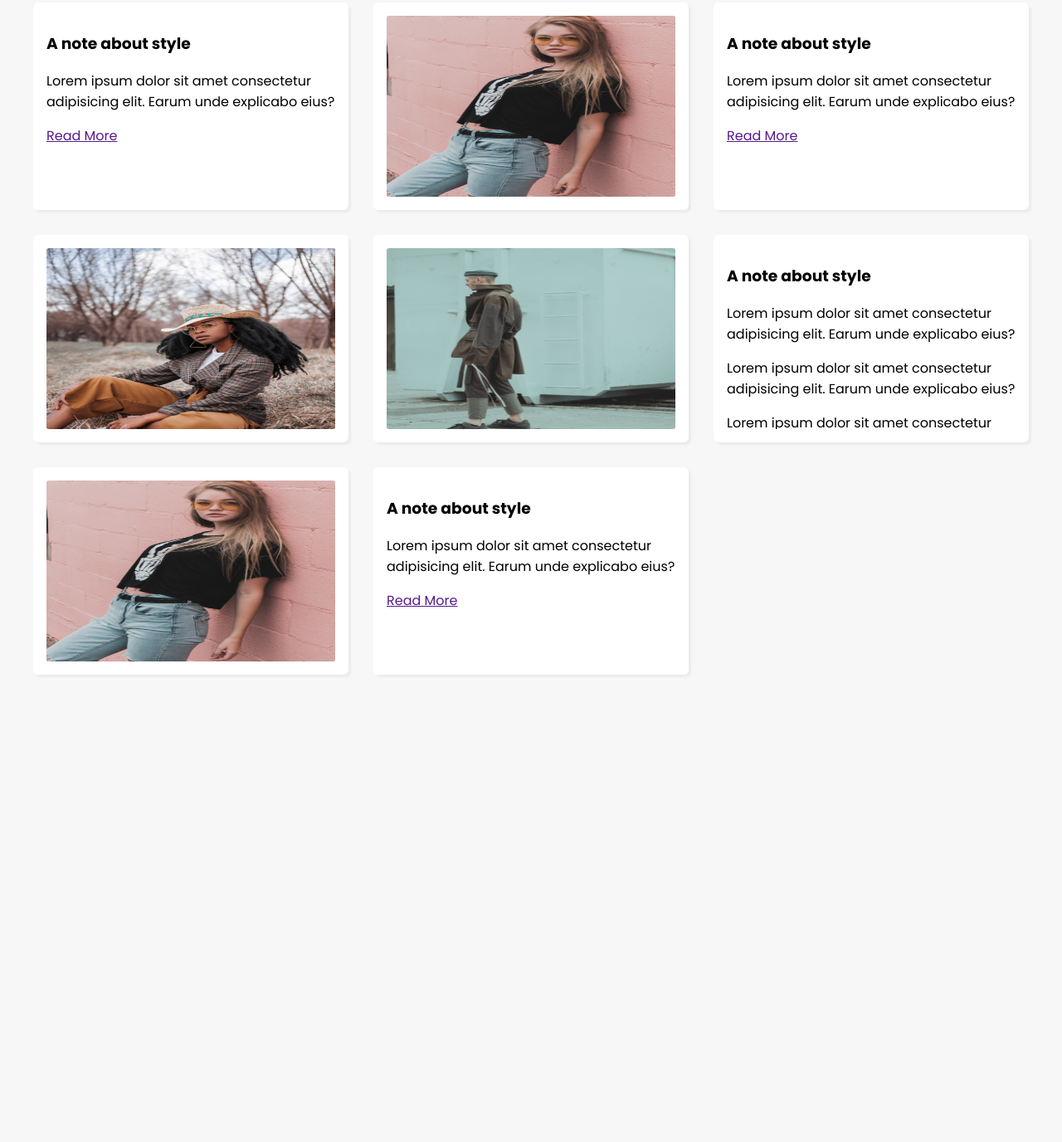
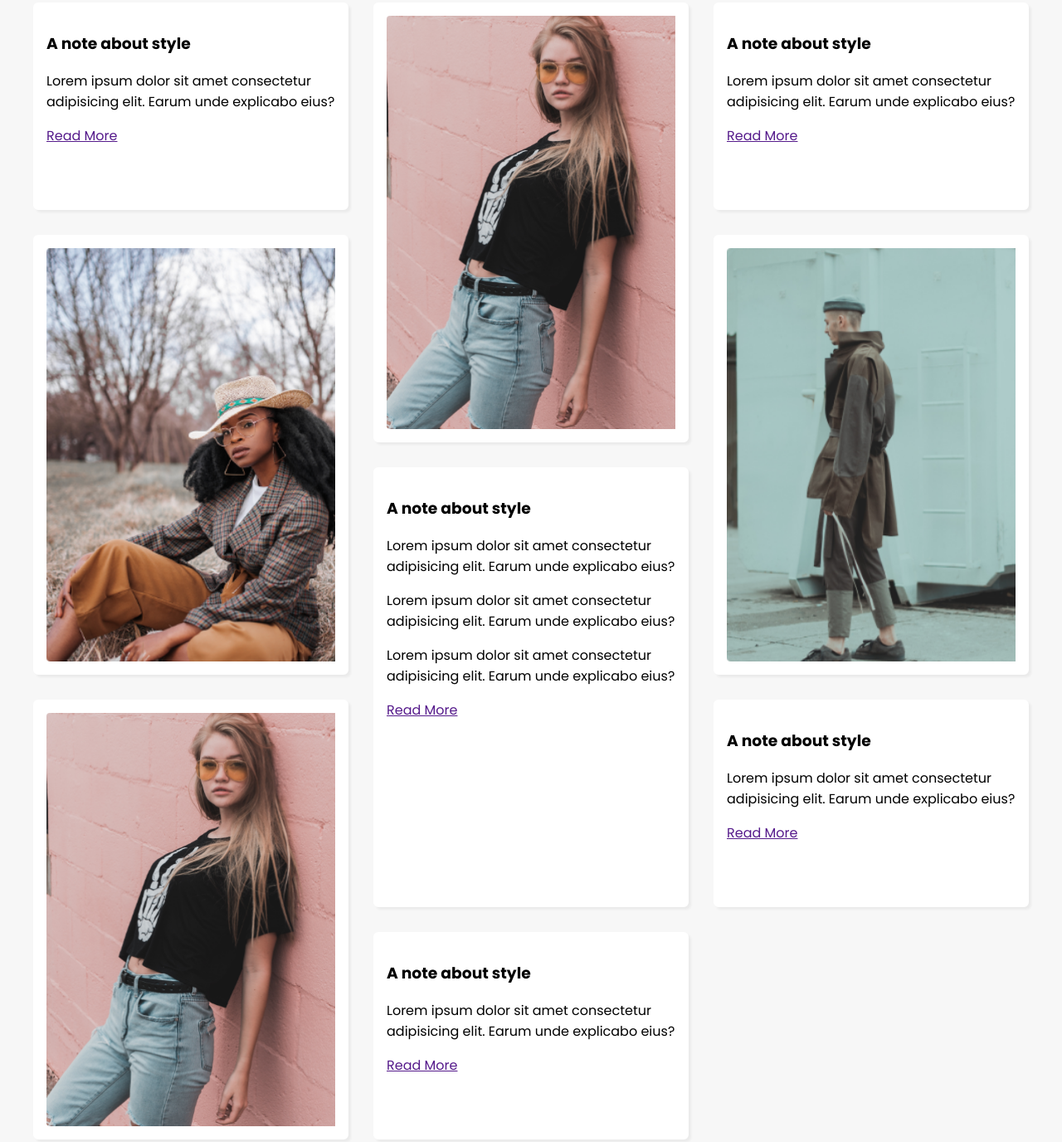
Before and after one commit to guka19/css-grid-layouts, a plain HTML site: page masonry/index.html in a window 1280 px wide. Shown: the part 185-1561 px from the top of the page at 83% size. Before the commit the page ends 1078 px from the top, so only its background shows below. Drawn offline with Linux system fonts and the light colour scheme.

Commit message:
finished styling

```diff
--- a/masonry/index.html
+++ b/masonry/index.html
@@ -20,30 +20,30 @@
         </nav>
     </header>
     <main>
-        <div>
+        <div class="short">
             <h3>A note about style</h3>
             <p>
                 Lorem ipsum dolor sit amet consectetur adipisicing elit. Earum unde explicabo eius?
             </p>
             <a href="">Read More</a>
         </div>
-        <div>
+        <div class="tall">
             <img src="./images/1.png" alt="first-image">
         </div>
-        <div>
+        <div class="short">
             <h3>A note about style</h3>
             <p>
                 Lorem ipsum dolor sit amet consectetur adipisicing elit. Earum unde explicabo eius?
             </p>
             <a href="">Read More</a>
         </div>
-        <div>
+        <div class="tall">
             <img src="./images/2.png" alt="second-image">
         </div>
-        <div>
+        <div class="tall">
             <img src="./images/3.png" alt="third-image">
         </div>
-        <div>
+        <div class="tall">
             <h3>A note about style</h3>
             <p>
                 Lorem ipsum dolor sit amet consectetur adipisicing elit. Earum unde explicabo eius?
@@ -56,10 +56,17 @@
             </p>
             <a href="">Read More</a>
         </div>
-        <div>
+        <div class="tall">
             <img src="images/1.png" alt="third-image">
         </div>
-        <div>
+        <div class="short">
+            <h3>A note about style</h3>
+            <p>
+                Lorem ipsum dolor sit amet consectetur adipisicing elit. Earum unde explicabo eius?
+            </p>
+            <a href="">Read More</a>
+        </div>
+        <div class="short">
             <h3>A note about style</h3>
             <p>
                 Lorem ipsum dolor sit amet consectetur adipisicing elit. Earum unde explicabo eius?
--- a/masonry/styles.css
+++ b/masonry/styles.css
@@ -61,3 +61,13 @@ main img {
     min-width: 100%;
     height: 100%;
 }
+
+main .row {
+    grid-row: span 1;
+}
+
+main .tall {
+    grid-row: span 2;
+}
+
+/* responsive */
```
